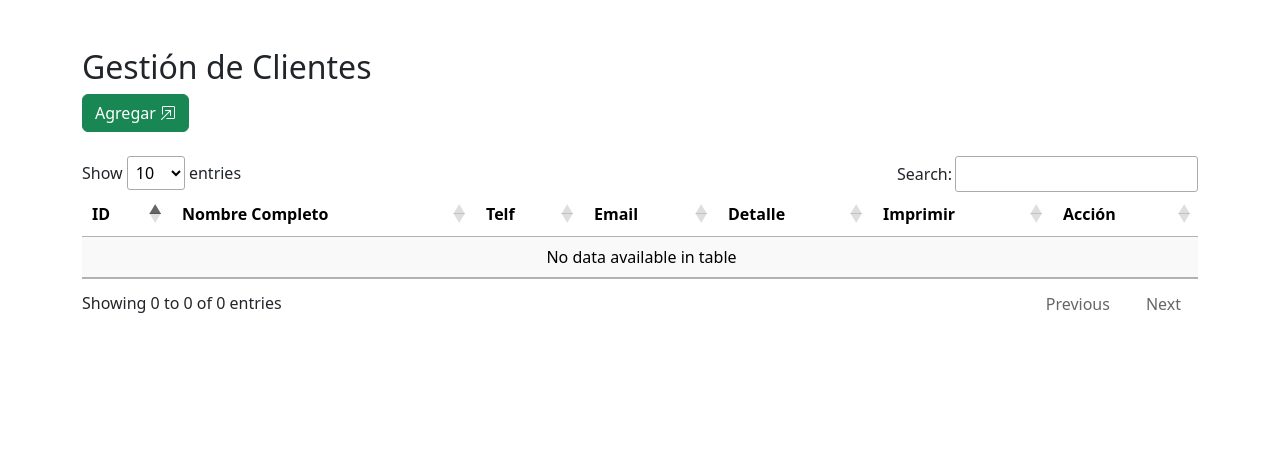
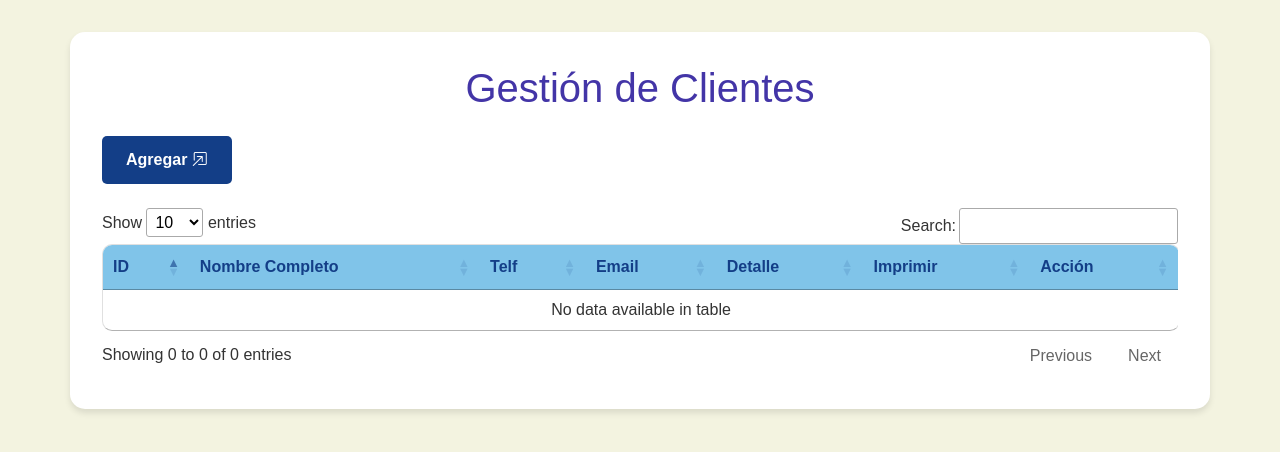
Before and after one commit to JFVela/AliTrabajo, a PHP site: page /listaClientes.php in a window 1280 px wide. Shown: the top 452 px of the page. Run offline with PHP 8.4, Linux system fonts and the light colour scheme; data that the repository does not hold is empty; some libraries are stand-ins or nearby versions.

Commit message:
Clientes existoso
-Se creo detalle clientes usando php y css
- se elimino php inservible o poco relevante
- en listacLIENTE se mejoro la logica y css

```diff
--- a/app/views/usuario/listaClientes.php
+++ b/app/views/usuario/listaClientes.php
@@ -15,38 +15,132 @@
     <link href="https://cdnjs.cloudflare.com/ajax/libs/font-awesome/6.0.0/css/all.min.css" rel="stylesheet">
     <style>
         :root {
-            --colorUno: #4335A7;
-            --colorDos: #80C4E9;
-            --colorTres: #F3F3E0;
-            --colorCuatro: #133E87;
+            --color-primario: #4335A7;
+            --color-secundario: #80C4E9;
+            --color-fondo: #F3F3E0;
+            --color-acento: #133E87;
+            --color-texto: #333333;
         }
 
-        .modal-header {
-            background-color: var(--colorTres);
+        body {
+            background-color: var(--color-fondo);
+            color: var(--color-texto);
+            font-family: 'Arial', sans-serif;
         }
 
-        .botonModal {
-            width: 100%;
-            background-color: var(--colorCuatro);
-            color: white;
+        .gestion-clientes-container {
+            background-color: #ffffff;
+            border-radius: 15px;
+            box-shadow: 0 4px 6px rgba(0, 0, 0, 0.1);
+            padding: 2rem;
+            margin-top: 2rem;
         }
 
-        .botonModal:hover {
+        .gestion-clientes-titulo {
+            color: var(--color-primario);
+            font-size: 2.5rem;
+            margin-bottom: 1.5rem;
+            text-align: center;
+        }
+
+        .gestion-clientes-boton-agregar {
+            background-color: var(--color-acento);
             color: white;
-            background-color: var(--colorUno);
+            border: none;
+            padding: 0.75rem 1.5rem;
+            border-radius: 5px;
+            font-weight: bold;
+            transition: background-color 0.3s ease;
+        }
+
+        .gestion-clientes-boton-agregar:hover {
+            background-color: var(--color-primario);
+        }
+
+        .gestion-clientes-tabla {
+            border-collapse: separate;
+            border-spacing: 0;
+            width: 100%;
+            border: 1px solid #e0e0e0;
+            border-radius: 10px;
+            overflow: hidden;
+        }
+
+        .gestion-clientes-tabla th,
+        .gestion-clientes-tabla td {
+            border: none;
+            padding: 1rem;
+            text-align: left;
+        }
+
+        .gestion-clientes-tabla thead {
+            background-color: var(--color-secundario);
+            color: var(--color-acento);
+        }
+
+        .gestion-clientes-tabla tbody tr:nth-child(even) {
+            background-color: #f8f9fa;
+        }
+
+        .gestion-clientes-tabla tbody tr:hover {
+            background-color: #e9ecef;
+        }
+
+        .gestion-clientes-modal-header {
+            background-color: var(--color-primario);
+            color: white;
+            border-bottom: none;
+        }
+
+        .gestion-clientes-modal-titulo {
+            font-size: 1.5rem;
+            font-weight: bold;
+        }
+
+        .gestion-clientes-form-label {
+            color: var(--color-acento);
+            font-weight: bold;
+        }
+
+        .gestion-clientes-form-input {
+            border: 1px solid #ced4da;
+            border-radius: 5px;
+            padding: 0.5rem;
+        }
+
+        .gestion-clientes-form-input:focus {
+            border-color: var(--color-secundario);
+            box-shadow: 0 0 0 0.2rem rgba(128, 196, 233, 0.25);
+        }
+
+        .gestion-clientes-boton-modal {
+            width: 100%;
+            background-color: var(--color-acento);
+            color: white;
+            border: none;
+            padding: 0.75rem;
+            border-radius: 5px;
+            font-weight: bold;
+            transition: background-color 0.3s ease;
+        }
+
+        .gestion-clientes-boton-modal:hover {
+            background-color: var(--color-primario);
         }
     </style>
 </head>
 
 <body>
 
-    <div class="container mt-5">
-        <h2>Gestión de Clientes</h2>
-        <button type="button" id="btnNuevoCliente" class="btn btn-success"> Agregar <i class="bi bi-box-arrow-in-up-right"></i> </button>
+    <div class="container gestion-clientes-container">
+        <h2 class="gestion-clientes-titulo">Gestión de Clientes</h2>
+        <button type="button" id="btnNuevoCliente" class="gestion-clientes-boton-agregar">
+            Agregar <i class="bi bi-box-arrow-in-up-right"></i>
+        </button>
         <br>
         <br>
-        <div class="contenedorTabla table-responsive">
-            <table id="clientesTable" class="display table table-striped">
+        <div class="table-responsive">
+            <table id="clientesTable" class="gestion-clientes-tabla">
                 <thead>
                     <tr>
                         <th>ID</th>
@@ -58,6 +152,9 @@
                         <th>Acción</th>
                     </tr>
                 </thead>
+                <tbody>
+                    <!-- Aquí se insertarán las filas de datos dinámicamente -->
+                </tbody>
             </table>
         </div>
     </div>
@@ -66,17 +163,17 @@
     <div class="modal fade" id="modalEditar" tabindex="-1" aria-hidden="true">
         <div class="modal-dialog">
             <div class="modal-content">
-                <div class="modal-header">
-                    <h5 class="modal-title"><span id="tituloModal"></span></h5>
-                    <button type="button" class="btn-close" data-bs-dismiss="modal"></button>
+                <div class="modal-header gestion-clientes-modal-header">
+                    <h5 class="modal-title gestion-clientes-modal-titulo"><span id="tituloModal"></span></h5>
+                    <button type="button" class="btn-close" data-bs-dismiss="modal" aria-label="Close"></button>
                 </div>
                 <div class="modal-body">
                     <form id="formEditar">
                         <input type="hidden" id="editarId">
                         <!-- Nombre -->
                         <div class="mb-3">
-                            <label for="editarNombre" class="form-label">Nombre</label>
-                            <input type="text" id="editarNombre" class="form-control" required
+                            <label for="editarNombre" class="form-label gestion-clientes-form-label">Nombre</label>
+                            <input type="text" id="editarNombre" class="form-control gestion-clientes-form-input" required
                                 pattern="^[a-zA-ZáéíóúÁÉÍÓÚñÑ\s]+$"
                                 title="El nombre no puede contener números ni caracteres especiales"
                                 maxlength="100">
@@ -88,22 +185,22 @@
 
                         <!-- Teléfono -->
                         <div class="mb-3">
-                            <label for="editarTelefono" class="form-label">Teléfono</label>
-                            <input type="text" id="editarTelefono" class="form-control" required
+                            <label for="editarTelefono" class="form-label gestion-clientes-form-label">Teléfono</label>
+                            <input type="text" id="editarTelefono" class="form-control gestion-clientes-form-input" required
                                 pattern="^9\d{8}$"
                                 title="El teléfono debe comenzar con 9 y tener 9 dígitos">
                         </div>
 
                         <!-- Email -->
                         <div class="mb-3">
-                            <label for="editarEmail" class="form-label">Email</label>
-                            <input type="email" id="editarEmail" class="form-control" required>
+                            <label for="editarEmail" class="form-label gestion-clientes-form-label">Email</label>
+                            <input type="email" id="editarEmail" class="form-control gestion-clientes-form-input" required>
                         </div>
 
                         <!-- Dirección -->
                         <div class="mb-3">
-                            <label for="editarDireccion" class="form-label">Dirección</label>
-                            <input type="text" id="editarDireccion" class="form-control" required
+                            <label for="editarDireccion" class="form-label gestion-clientes-form-label">Dirección</label>
+                            <input type="text" id="editarDireccion" class="form-control gestion-clientes-form-input" required
                                 maxlength="255">
                             <small class="form-text text-muted">
                                 Máximo 255 caracteres.
@@ -113,17 +210,17 @@
 
                         <!-- DNI -->
                         <div class="mb-3">
-                            <label for="editarDni" class="form-label">DNI</label>
-                            <input type="text" id="editarDni" class="form-control" required
+                            <label for="editarDni" class="form-label gestion-clientes-form-label">DNI</label>
+                            <input type="text" id="editarDni" class="form-control gestion-clientes-form-input" required
                                 pattern="^\d{8}$"
                                 title="El DNI debe ser un número de 8 dígitos">
                         </div>
 
                         <!-- Contraseña -->
                         <div class="mb-3 position-relative">
-                            <label for="editarPassword" class="form-label">Crea nueva contraseña</label>
+                            <label for="editarPassword" class="form-label gestion-clientes-form-label">Crea nueva contraseña</label>
                             <div class="input-group">
-                                <input type="password" id="editarPassword" class="form-control">
+                                <input type="password" id="editarPassword" class="form-control gestion-clientes-form-input">
                                 <button type="button" id="togglePassword" class="btn btn-outline-secondary">
                                     <i class="fas fa-eye"></i>
                                 </button>
@@ -131,7 +228,7 @@
                         </div>
 
                         <!-- Botón Actualizar -->
-                        <button type="submit" class="botonModal btn"><span id="textoDinamico"></span></button>
+                        <button type="submit" class="gestion-clientes-boton-modal"><span id="textoDinamico"></span></button>
                     </form>
                 </div>
             </div>
@@ -193,7 +290,7 @@
                         "data": null,
                         "render": function(data, type, row) {
                             return `
-                            <a href="detalle.php?id=${row.id_cliente}"
+                            <a href="detalleCliente.php?id=${row.id_cliente}"
                                 class="btn btn-info btn-sm">
                                 <i class="bi bi-list-check"></i>
                             </a>`;
@@ -351,6 +448,17 @@
                 const dni = $('#editarDni').val();
                 const password = $('#editarPassword').val();
 
+                // Validar contraseña solo si es un nuevo usuario
+                if (id == 0 && (!password || password.trim().length < 8)) {
+                    Swal.fire({
+                        icon: 'warning',
+                        title: 'Advertencia',
+                        text: 'Debe ingresar una contraseña de al menos 8 caracteres para un nuevo usuario.',
+                        confirmButtonText: 'Aceptar'
+                    });
+                    return; // Detiene la ejecución si no hay contraseña válida
+                }
+
                 // Determinar acción según el ID
                 const action = id == 0 ? 'crearCliente' : 'actualizarCliente';
 
```
Also changed, not shown: app/views/usuario/Hola.php (deleted, +0 -50 lines), app/views/usuario/detalleCliente.php (added, +139 -0 lines).
